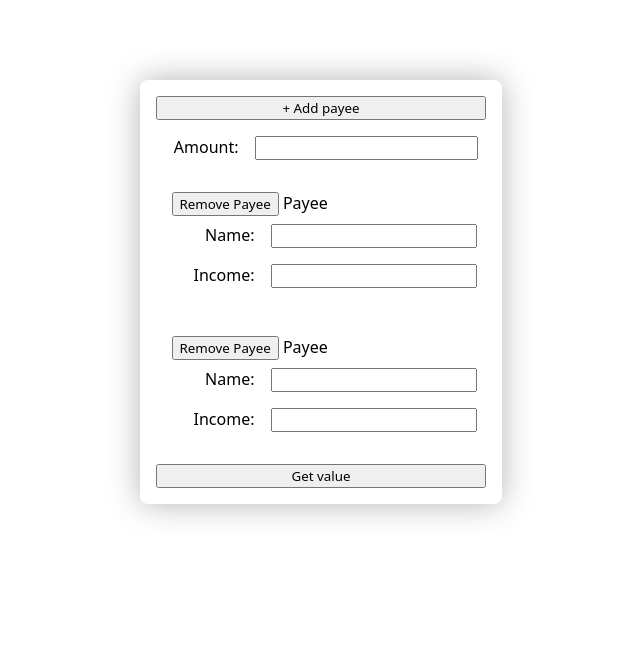
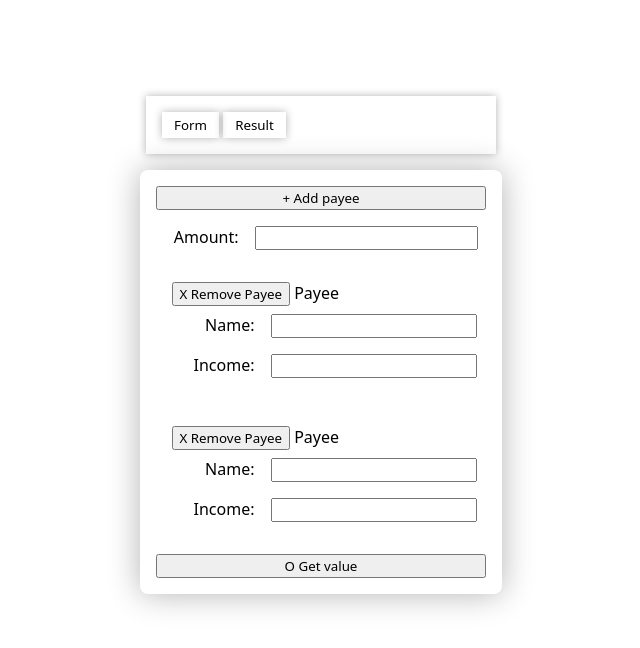
Before and after one commit to jofaval/equal-shared-pay-ts, a website with bundled scripts: page index.html in a window 1280 px wide. Shown: the whole page, without its empty margins (319-959 px from the left). Built offline with nearby package versions, Linux system fonts and the light colour scheme.

Commit message:
feat(ui): added tabs

```diff
--- a/index.html
+++ b/index.html
@@ -9,7 +9,7 @@
     <script src="./src/ui-utilities.js"></script>
   </head>
 
-  <body>
+  <body class="form">
     <template id="payee-template">
       <div class="payee">
         <caption>
@@ -18,7 +18,7 @@
 
         <div class="payee-name__container payee-container">
           <label for="">Name:</label>
-          <input type="text" name="" />
+          <input type="text" name="" required />
         </div>
 
         <div class="payee-income__container payee-container">
@@ -27,6 +27,11 @@
         </div>
       </div>
     </template>
+
+    <div class="tabs">
+      <button class="tab" onclick="onFormTabClick()">Form</button>
+      <button class="tab" onclick="onResultTabClick()">Result</button>
+    </div>
 
     <div id="result"></div>
 
@@ -40,9 +45,21 @@
 
       <div id="equalPayFormPayees" class="payee-form__elements"></div>
 
-      <input type="submit" value="Get value" />
+      <input type="submit" value="O Get value" />
     </form>
   </body>
+
+  <script>
+    function onFormTabClick() {
+      document.body.classList.add("form");
+      document.body.classList.remove("result");
+    }
+
+    function onResultTabClick() {
+      document.body.classList.add("result");
+      document.body.classList.remove("form");
+    }
+  </script>
 
   <script src="./src/form-handler.js" type="module"></script>
   <script src="./src/main.js"></script>
--- a/public/main.css
+++ b/public/main.css
@@ -20,6 +20,33 @@ body {
   padding-top: 2.5rem;
 
   flex-direction: column;
+}
+
+button {
+  cursor: pointer;
+}
+
+.tabs {
+  padding: 1rem;
+  margin: 1rem;
+
+  box-shadow: 0 0 0.5rem rgba(0, 0, 0, 0.3);
+
+  width: 350px;
+}
+
+.tab {
+  background: transparent;
+  outline: none;
+  border: none;
+
+  box-shadow: 0 0 0.5rem rgba(0, 0, 0, 0.3);
+
+  padding: 0.25rem 0.75rem;
+}
+
+body:not(.form) form {
+  display: none;
 }
 
 form {
@@ -63,3 +90,11 @@ form caption {
 .payee-container input {
   flex: 1;
 }
+
+#result {
+  max-width: 350px;
+}
+
+body:not(.result) #result {
+  display: none;
+}
--- a/src/form-handler.js
+++ b/src/form-handler.js
@@ -52,6 +52,8 @@ function printResult({ amount, deviance, payees, percentage }) {
         .join("")}
     </div>
   </div>`;
+
+  onResultTabClick();
 }
 
 /**
@@ -70,6 +72,7 @@ function handleEqualPayFormSubmit(evt) {
   const [[, amount]] = formData.entries();
   const incomes = parsed.map(([, income]) => income);
 
+  try {
     const percentage = getEqualPay({ amount, incomes });
     const deviance = getTotalDeviation({ amount, incomes, percentage });
 
@@ -79,6 +82,9 @@ function handleEqualPayFormSubmit(evt) {
     ]);
 
     printResult({ amount, deviance, payees: payeesWithFee, percentage });
+  } catch (error) {
+    alert(error);
+  }
 
   return false;
 }
--- a/src/main.js
+++ b/src/main.js
@@ -32,7 +32,7 @@ function generatePayeeNative(template) {
   cloned.querySelector(".payee").prepend(
     generateButton({
       id: `remove-payee-${payeeIndex}`,
-      innerHTML: "Remove Payee",
+      innerHTML: "X Remove Payee",
       /**
        * @param {Parameters<HTMLButtonElement["onclick"]>[0]} evt
        */
```
Lines whose indentation alone changed are shown as unchanged.
